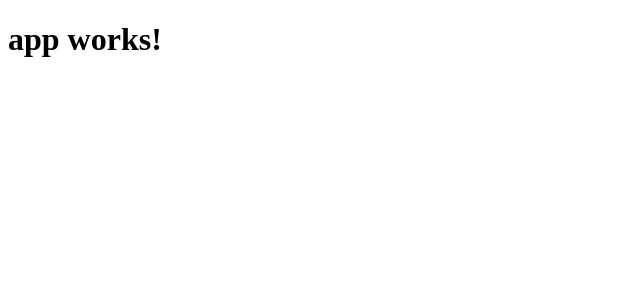
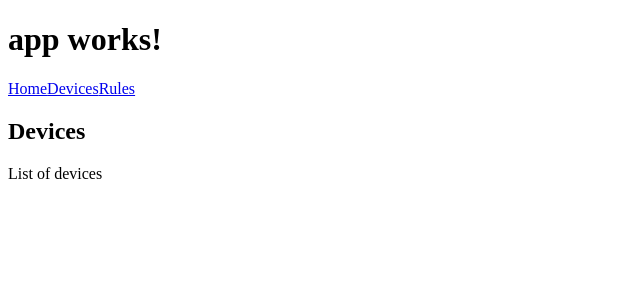
Before and after one commit to theiliad/IBM-IoTP-Monitoring-Control, an Angular app: page /devices in a window 1280 px wide. Shown: the top 300 px of the page, without its empty margins (0-640 px from the left). Built offline with nearby package versions, Linux system fonts and the light colour scheme.

Commit message:
Added the routes "devices" & "rules" in Angular

```diff
--- a/src/app/app.component.html
+++ b/src/app/app.component.html
@@ -1,3 +1,12 @@
 <h1>
   {{title}}
 </h1>
+
+<nav class="mdl-navigation">
+  <a class="mdl-navigation__link" [routerLink]="['/']">Home</a>
+  <a class="mdl-navigation__link" [routerLink]="['/devices']">Devices</a>
+  <a class="mdl-navigation__link" [routerLink]="['/rules']">Rules</a>
+</nav>
+
+<!-- Router Outlet -->
+<router-outlet></router-outlet>
--- /dev/null
+++ b/src/app/app.routes.ts
@@ -0,0 +1,12 @@
+import { ModuleWithProviders }  from '@angular/core';
+import { Routes, RouterModule } from '@angular/router';
+import { DevicesComponent } from './devices/devices.component';
+import { RulesComponent } from './rules/rules.component';
+
+export const routes: Routes = [
+  { path: '', redirectTo: '/devices', pathMatch: 'full' },
+  { path: 'devices', component: DevicesComponent },
+  { path: 'rules', component: RulesComponent }
+];
+
+export const routing: ModuleWithProviders = RouterModule.forRoot(routes);
--- /dev/null
+++ b/src/app/devices/devices.component.ts
@@ -0,0 +1,10 @@
+import { Component } from '@angular/core';
+
+@Component({
+  template: `
+    <h2>Devices</h2>
+    <p>List of devices</p>`
+})
+
+// Component class
+export class DevicesComponent {}
--- /dev/null
+++ b/src/app/rules/rules.component.ts
@@ -0,0 +1,10 @@
+import { Component } from '@angular/core';
+
+@Component({
+  template: `
+    <h2>Rules</h2>
+    <p>List of rules</p>`
+})
+
+// Component class
+export class RulesComponent {}
--- a/src/index.html
+++ b/src/index.html
@@ -2,7 +2,7 @@
 <html>
 <head>
   <meta charset="utf-8">
-  <title>MonitoringControl</title>
+  <title>Monitoring & Control</title>
   <base href="/">
 
   <meta name="viewport" content="width=device-width, initial-scale=1">
```
Also changed, not shown: src/app/app.module.ts (+9 -2 lines).
